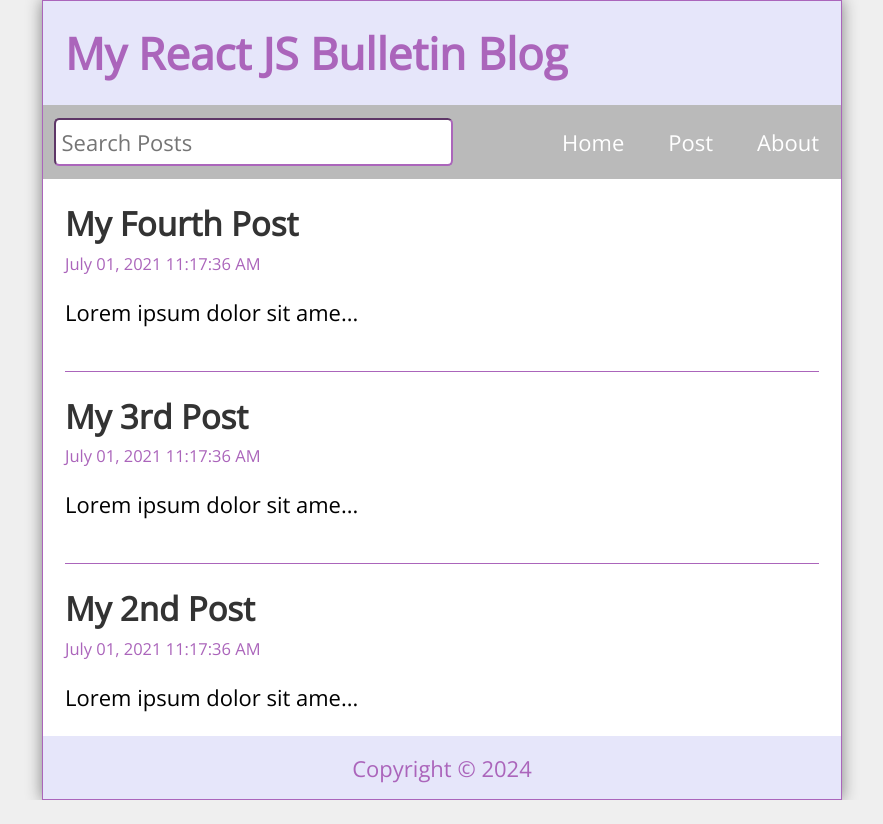
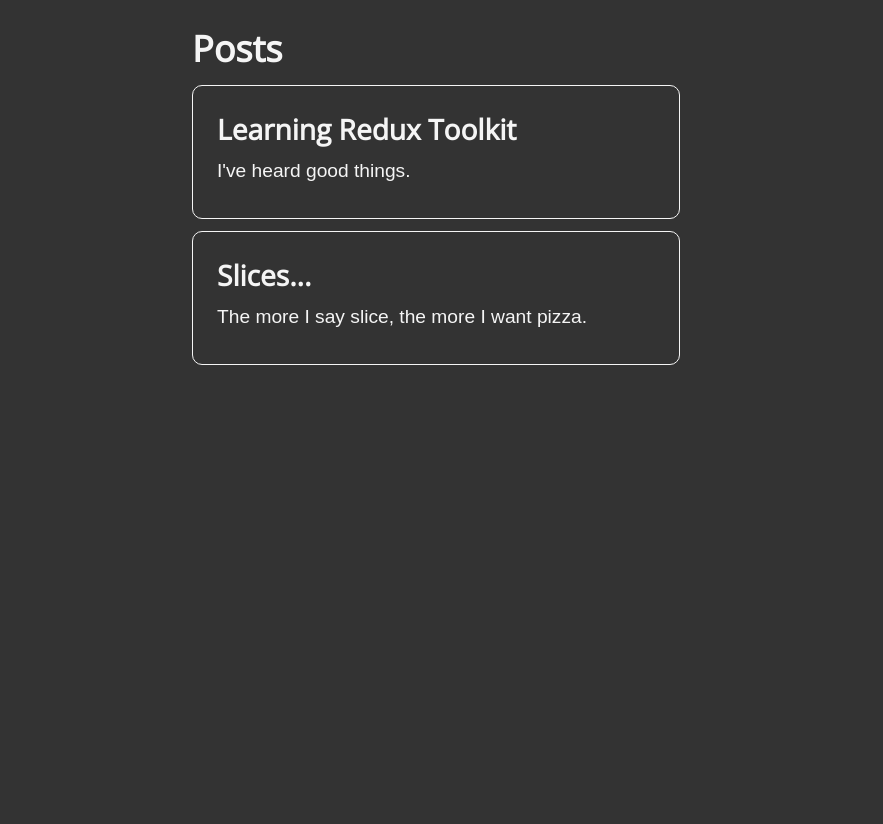
Before and after one commit to PlamMari/bbs-app, a React (Create React App) app: page / in a window 1280 px wide. Shown: the whole page, without its empty margins (198-1081 px from the left). Before the commit the page ends 800 px from the top, so only its background shows below. Built offline with nearby package versions, Linux system fonts and the light colour scheme.

Commit message:
added postsSlice and PostsList

```diff
--- a/src/App.js
+++ b/src/App.js
@@ -7,89 +7,99 @@
 import { useState, useEffect } from 'react';
 import { format } from 'date-fns';
 import Layout from './Layout';
-import Counter from './features/counter/Counter';
+import PostsList from './features/posts/PostsList';
 
 function App() {
-  const [posts, setPosts] = useState([
-    {
-      id: 1,
-      title: "My First Post",
-      datetime: "July 01, 2021 11:17:36 AM",
-      body: "Lorem ipsum dolor sit amet consectetur adipisicing elit. Quis consequatur expedita, assumenda similique non optio! Modi nesciunt excepturi corrupti atque blanditiis quo nobis, non optio quae possimus illum exercitationem ipsa!"
-    },
-    {
-      id: 2,
-      title: "My 2nd Post",
-      datetime: "July 01, 2021 11:17:36 AM",
-      body: "Lorem ipsum dolor sit amet consectetur adipisicing elit. Quis consequatur expedita, assumenda similique non optio! Modi nesciunt excepturi corrupti atque blanditiis quo nobis, non optio quae possimus illum exercitationem ipsa!"
-    },
-    {
-      id: 3,
-      title: "My 3rd Post",
-      datetime: "July 01, 2021 11:17:36 AM",
-      body: "Lorem ipsum dolor sit amet consectetur adipisicing elit. Quis consequatur expedita, assumenda similique non optio! Modi nesciunt excepturi corrupti atque blanditiis quo nobis, non optio quae possimus illum exercitationem ipsa!"
-    },
-    {
-      id: 4,
-      title: "My Fourth Post",
-      datetime: "July 01, 2021 11:17:36 AM",
-      body: "Lorem ipsum dolor sit amet consectetur adipisicing elit. Quis consequatur expedita, assumenda similique non optio! Modi nesciunt excepturi corrupti atque blanditiis quo nobis, non optio quae possimus illum exercitationem ipsa!"
-    }
-  ])
-  const [search, setSearch] = useState('');
-  const [searchResults, setSearchResults] = useState([]);
-  const [postTitle, setPostTitle] = useState('');
-  const [postBody, setPostBody] = useState('');
-  const navigate = useNavigate();
 
-  useEffect(() => {
-    const filteredResults = posts.filter((post) =>
-      ((post.body).toLowerCase()).includes(search.toLowerCase())
-      || ((post.title).toLowerCase()).includes(search.toLowerCase()));
-
-    setSearchResults(filteredResults.reverse());
-  }, [posts, search])
-
-  const handleSubmit = (e) => {
-    e.preventDefault();
-    const id = posts.length ? posts[posts.length - 1].id + 1 : 1;
-    const datetime = format(new Date(), 'MMMM dd, yyyy pp');
-    const newPost = { id, title: postTitle, datetime, body: postBody };
-    const allPosts = [...posts, newPost];
-    setPosts(allPosts);
-    setPostTitle('');
-    setPostBody('');
-    navigate('/');
-  }
-
-  const handleDelete = (id) => {
-    const postsList = posts.filter(post => post.id !== id);
-    setPosts(postsList);
-    navigate('/');
-  }
-
-  return (
-    <Routes>
-      <Route path="/" element={<Layout
-        search={search}
-        setSearch={setSearch} />}>
-        <Route index element={<Home posts={searchResults} />} />
-        <Route path="post">
-          <Route index element={<NewPost
-            handleSubmit={handleSubmit}
-            postTitle={postTitle}
-            setPostTitle={setPostTitle}
-            postBody={postBody}
-            setPostBody={setPostBody} />} />
-          <Route path=":id" element={<PostPage
-            posts={posts}
-            handleDelete={handleDelete} />} />
-        </Route>
-        <Route path="about" element={<About />} />
-        <Route path="*" element={<Missing />} />
-      </Route>
-    </Routes>
+  return(
+    <main className='App'>
+      <PostsList />
+    </main>
   );
 }
 
+
+
+//   const [posts, setPosts] = useState([
+//     {
+//       id: 1,
+//       title: "My First Post",
+//       datetime: "July 01, 2021 11:17:36 AM",
+//       body: "Lorem ipsum dolor sit amet consectetur adipisicing elit. Quis consequatur expedita, assumenda similique non optio! Modi nesciunt excepturi corrupti atque blanditiis quo nobis, non optio quae possimus illum exercitationem ipsa!"
+//     },
+//     {
+//       id: 2,
+//       title: "My 2nd Post",
+//       datetime: "July 01, 2021 11:17:36 AM",
+//       body: "Lorem ipsum dolor sit amet consectetur adipisicing elit. Quis consequatur expedita, assumenda similique non optio! Modi nesciunt excepturi corrupti atque blanditiis quo nobis, non optio quae possimus illum exercitationem ipsa!"
+//     },
+//     {
+//       id: 3,
+//       title: "My 3rd Post",
+//       datetime: "July 01, 2021 11:17:36 AM",
+//       body: "Lorem ipsum dolor sit amet consectetur adipisicing elit. Quis consequatur expedita, assumenda similique non optio! Modi nesciunt excepturi corrupti atque blanditiis quo nobis, non optio quae possimus illum exercitationem ipsa!"
+//     },
+//     {
+//       id: 4,
+//       title: "My Fourth Post",
+//       datetime: "July 01, 2021 11:17:36 AM",
+//       body: "Lorem ipsum dolor sit amet consectetur adipisicing elit. Quis consequatur expedita, assumenda similique non optio! Modi nesciunt excepturi corrupti atque blanditiis quo nobis, non optio quae possimus illum exercitationem ipsa!"
+//     }
+//   ])
+//   const [search, setSearch] = useState('');
+//   const [searchResults, setSearchResults] = useState([]);
+//   const [postTitle, setPostTitle] = useState('');
+//   const [postBody, setPostBody] = useState('');
+//   const navigate = useNavigate();
+
+//   useEffect(() => {
+//     const filteredResults = posts.filter((post) =>
+//       ((post.body).toLowerCase()).includes(search.toLowerCase())
+//       || ((post.title).toLowerCase()).includes(search.toLowerCase()));
+
+//     setSearchResults(filteredResults.reverse());
+//   }, [posts, search])
+
+//   const handleSubmit = (e) => {
+//     e.preventDefault();
+//     const id = posts.length ? posts[posts.length - 1].id + 1 : 1;
+//     const datetime = format(new Date(), 'MMMM dd, yyyy pp');
+//     const newPost = { id, title: postTitle, datetime, body: postBody };
+//     const allPosts = [...posts, newPost];
+//     setPosts(allPosts);
+//     setPostTitle('');
+//     setPostBody('');
+//     navigate('/');
+//   }
+
+//   const handleDelete = (id) => {
+//     const postsList = posts.filter(post => post.id !== id);
+//     setPosts(postsList);
+//     navigate('/');
+//   }
+
+//   return (
+//     <Routes>
+//       <Route path="/" element={<Layout
+//         search={search}
+//         setSearch={setSearch} />}>
+//         <Route index element={<Home posts={searchResults} />} />
+//         <Route path="post">
+//           <Route index element={<NewPost
+//             handleSubmit={handleSubmit}
+//             postTitle={postTitle}
+//             setPostTitle={setPostTitle}
+//             postBody={postBody}
+//             setPostBody={setPostBody} />} />
+//           <Route path=":id" element={<PostPage
+//             posts={posts}
+//             handleDelete={handleDelete} />} />
+//         </Route>
+//         <Route path="about" element={<About />} />
+//         <Route path="*" element={<Missing />} />
+//       </Route>
+//     </Routes>
+//   );
+// }
+
 export default App;
--- a/src/app/store.js
+++ b/src/app/store.js
@@ -1,8 +1,8 @@
 import { configureStore } from '@reduxjs/toolkit';
-import counterReducer from '../features/counter/counterSlice';
+import postsReducer from '../features/posts/postsSlice';
 
 export const store = configureStore({
   reducer: {
-    counter: counterReducer,
+    posts: postsReducer,
   },
 });
--- /dev/null
+++ b/src/features/posts/PostsList.js
@@ -0,0 +1,22 @@
+import { useSelector } from "react-redux";
+import { selectAllPosts } from "./postsSlice";
+import React from 'react';
+
+const PostsList = () => {
+    const posts = useSelector(selectAllPosts)
+
+    const renderedPosts = posts.map(post => (
+        <article key={post.id}>
+            <h3>{post.title}</h3>
+            <p>{post.content.substring(0, 100)}</p>
+        </article>
+        ))
+    return (
+        <section>
+            <h2>Posts</h2>
+            {renderedPosts}
+        </section>
+    )
+}
+
+export default PostsList
--- /dev/null
+++ b/src/features/posts/postsSlice.js
@@ -0,0 +1,24 @@
+import { createSlice } from "@reduxjs/toolkit";
+
+const initialState = [
+    {
+        id: '1',
+        title: 'Learning Redux Toolkit',
+        content: "I've heard good things.",
+    },
+    {
+        id: '2',
+        title: 'Slices...',
+        content: "The more I say slice, the more I want pizza.",
+    }
+]
+
+const postsSlice = createSlice({
+    name: 'posts',
+    initialState,
+    reducers: {}
+})
+
+export const selectAllPosts = (state) => state.posts;
+
+export default postsSlice.reducer
--- a/src/index.css
+++ b/src/index.css
@@ -1,14 +1,6 @@
 @import url('https://fonts.googleapis.com/css2?family=Open+Sans&display=swap');
 
-* {
-  margin: 0;
-  padding: 0;
-  box-sizing: border-box;
-}
-
-html {
-  font-size: 16px;
-}
+/*
 
 body {
   min-height: 100vh;
@@ -271,4 +263,74 @@
     font-size: 3rem;
   }
 
+} */
+
+* {
+  margin: 0;
+  padding: 0;
+  box-sizing: border-box;
 }
+
+html {
+  font-family: 'Open Sans', sans-serif;
+  background: #333;
+  color: whitesmoke;
+}
+
+body {
+  min-height: 100vh;
+  font-size: 1.5rem;
+  padding: 0 10% 10%;
+}
+
+input,
+textarea,
+button,
+select {
+  font: inherit;
+  margin-bottom: 1em;
+}
+
+main {
+  max-width: 500px;
+  margin: auto;
+}
+
+section {
+  margin-top: 1em;
+}
+
+article {
+  margin: 0.5em 0.5em 0.5em 0;
+  border: 1px solid whitesmoke;
+  border-radius: 10px;
+  padding: 1em;
+}
+
+h1 {
+  font-size: 3.5rem;
+}
+
+p {
+  font-family: Arial, Helvetica, sans-serif;
+  line-height: 1.4;
+  font-size: 1.2rem;
+  margin: 0.5em 0;
+}
+
+form {
+  display: flex;
+  flex-direction: column;
+}
+
+.postCredit {
+  font-size: 1rem;
+}
+
+.reactionButton {
+  margin: 0 0.25em 0 0;
+  background: transparent;
+  border: none;
+  color: whitesmoke;
+  font-size: 1rem;
+}
```
